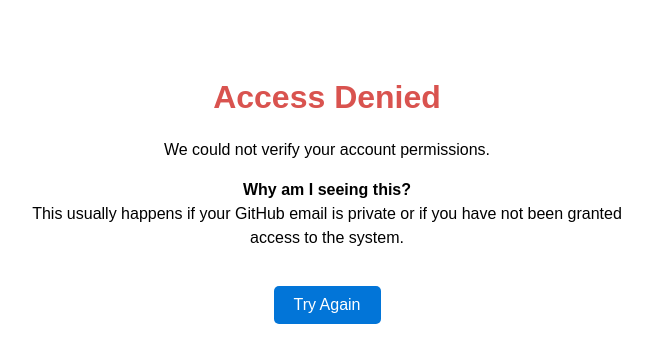
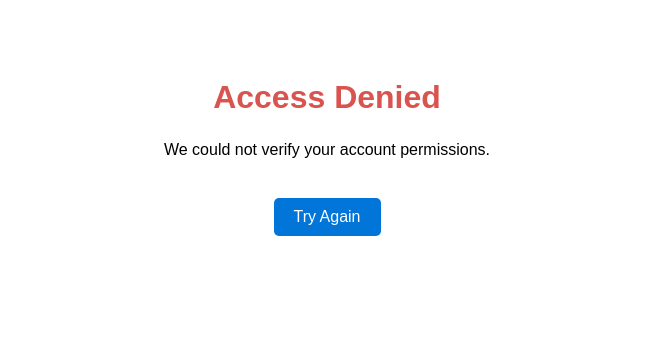
Before and after one commit to McMaster-FAST/backend, a Python web app: template sso_auth/templates/login_failed.html in a window 1280 px wide. Shown: the top 363 px of the page, without its empty margins (313-965 px from the left). Run offline with Jinja, Linux system fonts and the light colour scheme; the template is opened without the code that fills it, so the values that code supplies are empty.

Commit message:
Removed unnecessary explanation section

```diff
--- a/sso_auth/templates/login_failed.html
+++ b/sso_auth/templates/login_failed.html
@@ -37,12 +37,6 @@
       <h1>Access Denied</h1>
       <p>We could not verify your account permissions.</p>
 
-      <p>
-        <strong>Why am I seeing this?</strong><br />
-        This usually happens if your GitHub email is private or if you have not
-        been granted access to the system.
-      </p>
-
       <a href="/oidc/authenticate/" class="btn">Try Again</a>
     </div>
   </body>
```
